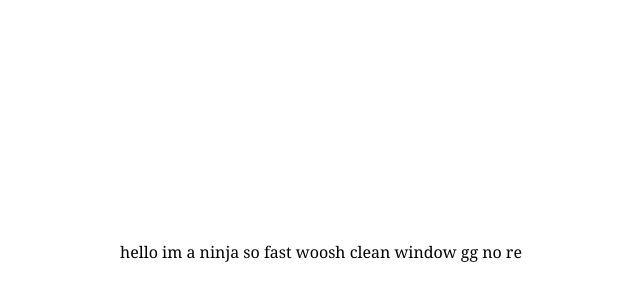
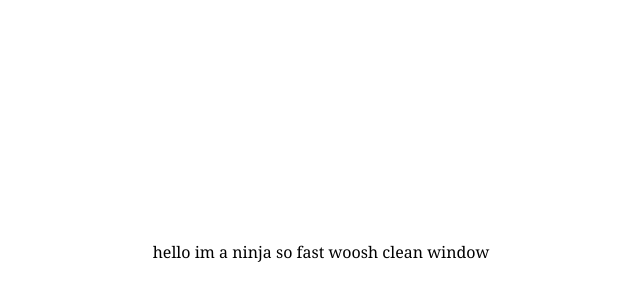
Before and after one commit to Oscar-P-E/glassninja, a React (Vite) app: page / in a window 1280 px wide. Shown: the part 148-448 px from the top of the page, without its empty margins (319-959 px from the left). Built offline with nearby package versions, Linux system fonts and the light colour scheme.

Commit message:
Get started

```diff
--- a/src/App.tsx
+++ b/src/App.tsx
@@ -2,7 +2,7 @@ const App = () => {
   return (
     <>
       <div className="min-h-screen flex justify-center align-middle items-center self-center font-serif text-center">
-        hello im a ninja so fast woosh clean window gg no re
+        hello im a ninja so fast woosh clean window
       </div>
     </>
   );
```
